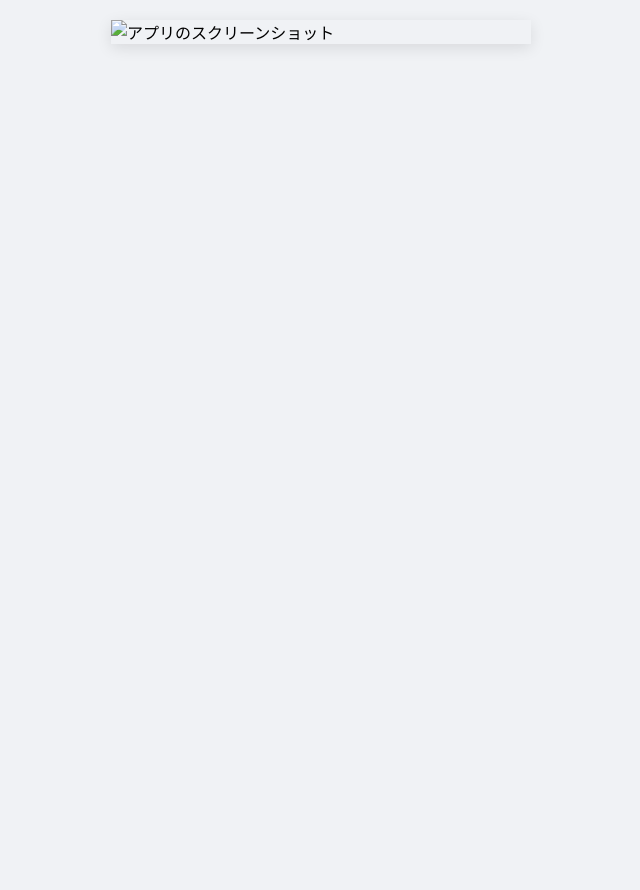
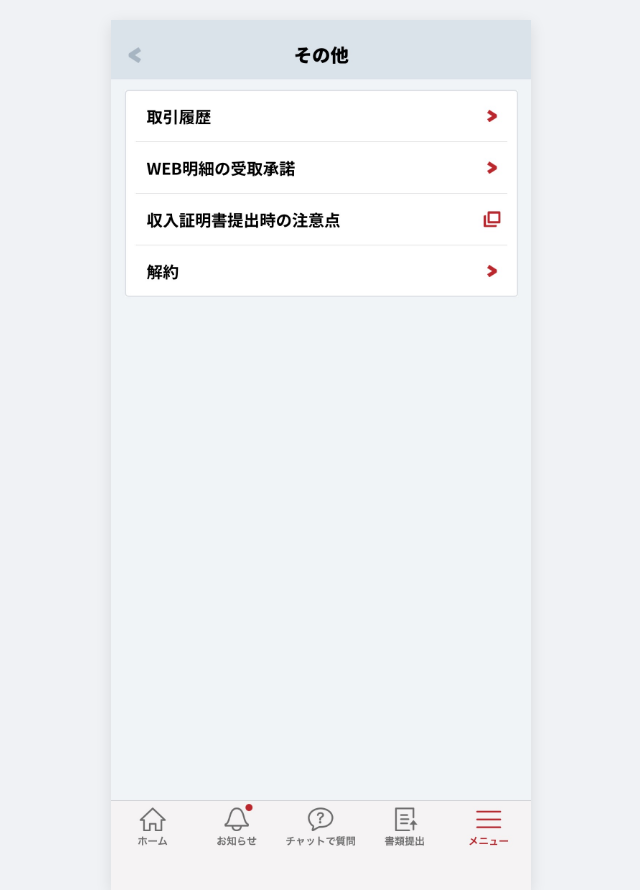
Before and after one commit to tkazu924orange-cloud/aiful2, a plain HTML site: page index.html in a window 1280 px wide. Shown: the whole page, without its empty margins (319-959 px from the left). Before the commit the page ends 800 px from the top, so only its background shows below. Drawn offline with Linux system fonts and the light colour scheme.

Commit message:
Update image source in index.html

```diff
--- a/index.html
+++ b/index.html
@@ -27,7 +27,7 @@
 </head>
 <body>
 
-    <img src="S__61800450.jpg" alt="アプリのスクリーンショット" class="app-image">
+    <img src="IMG_0418.jpg" alt="アプリのスクリーンショット" class="app-image">
 
 </body>
 </html>
```
